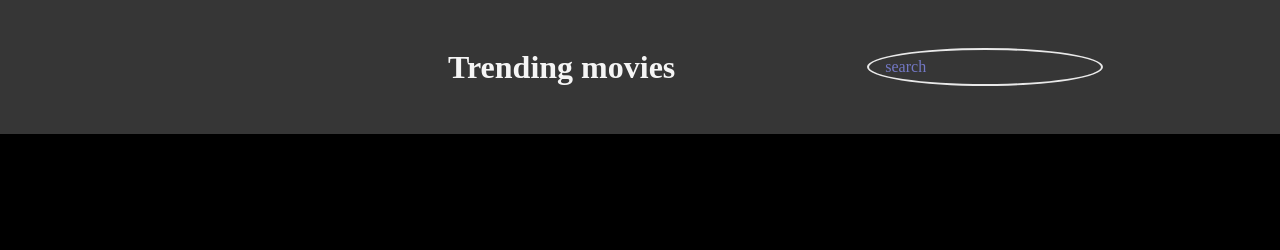
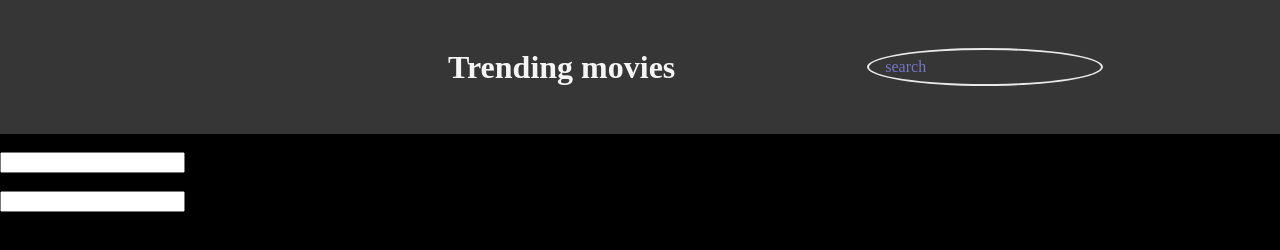
Before and after one commit to yurubiftin/phase-1-project, a plain HTML site: page index.html in a window 1280 px wide. Drawn offline with Linux system fonts and the light colour scheme; no server answers; a web font is replaced by a local one.

Commit message:
added new login form

```diff
--- a/index.html
+++ b/index.html
@@ -14,6 +14,15 @@
             <input type="text" id="search" placeholder="search" class="search"/>
         </form>
     </header>
+    <section><form action="">
+        <label for="name">Name</label>
+        <br>
+        <input type="text">
+        <br>
+        <label for="password">Password</label>
+        <br>
+        <input type="password">
+    </form></section>
     <div id="content"></div>
     <script src="index.js"></script>
 </body>
```
